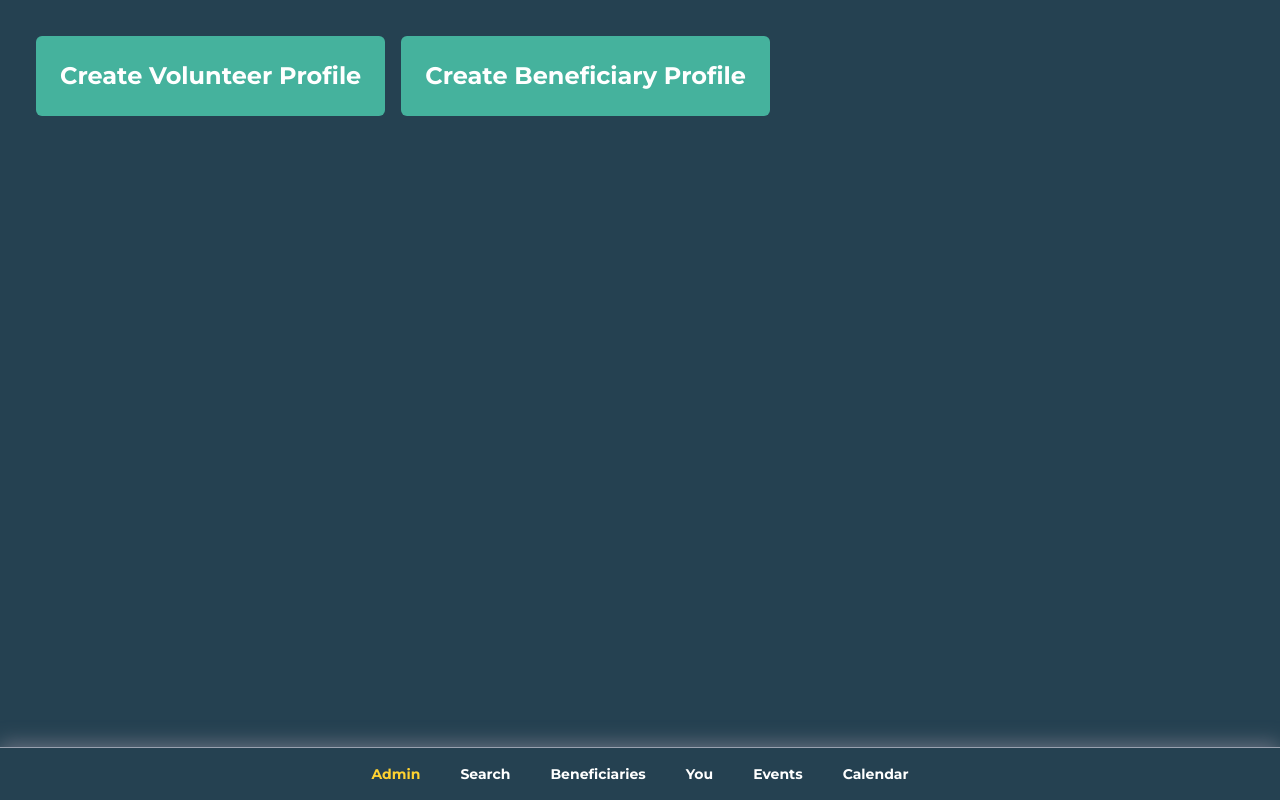
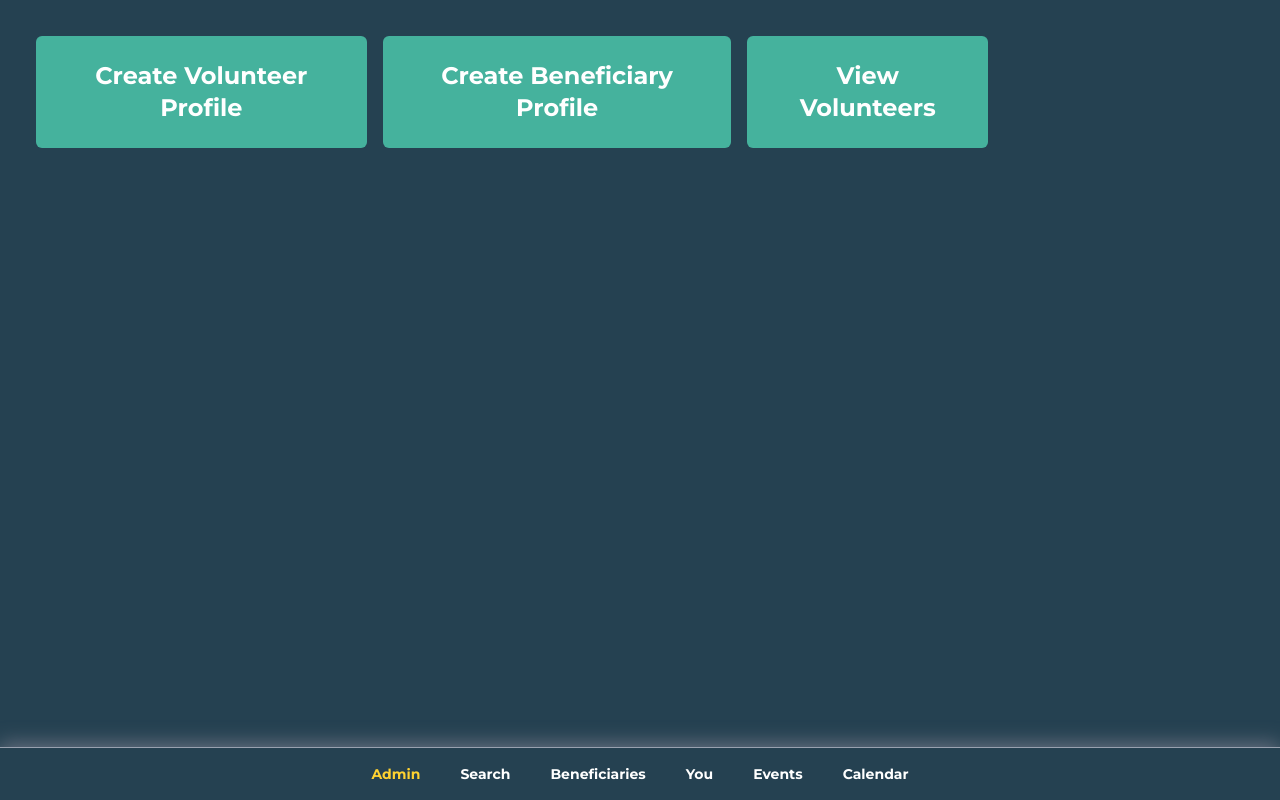
Before and after one commit to Parum-Lucis/csswengS16chai, a React (Vite) app: page /view-admin in a window 1280 px wide. Built offline with nearby package versions, Linux system fonts and the light colour scheme; no server answers; sample sign-in values are in the browser's storage.

Commit message:
set up time_to_live on creating volunteer and querying

```diff
--- a/models/volunteerType.ts
+++ b/models/volunteerType.ts
@@ -11,4 +11,5 @@ export interface Volunteer {
   sex: string;
   address: string;
   birthdate: Timestamp;
+  time_to_live: Timestamp | null;
 }
--- a/src/routes/Admin.tsx
+++ b/src/routes/Admin.tsx
@@ -11,6 +11,7 @@ function Admin() {
     const urls = [
         { name: "Create Volunteer Profile", pldt: "/create-volunteer-profile" },
         { name: "Create Beneficiary Profile", pldt: "/create-beneficiary-profile" },
+        { name: "View Volunteers", pldt: "/view-volunteer-list" },
     ];
 
     useEffect(() => {
@@ -25,7 +26,7 @@ function Admin() {
             {(
                 <div className="flex wrap-anywhere p-9 gap-4 font-[Montserrat] font-bold w-full max-w-5xl text-white">
                     {urls.map((ur) => (
-                        <NavLink to={ur.pldt}
+                        <NavLink to={ur.pldt} key={ur.name}
                             className="flex duration-100 bg-[#45B29D] rounded-md text-2xl text-center p-6 hover:bg-[#45b29c8a]"> {ur.name}</NavLink>
                     ))
                     }
--- a/src/routes/ProfileCreation.tsx
+++ b/src/routes/ProfileCreation.tsx
@@ -28,10 +28,11 @@ export function VolunteerProfileCreation() {
       first_name: formData.get("fName") as string,
       last_name: formData.get("lName") as string,
       is_admin: formData.get("dropdown") as string == "Admin",
-      birthdate: Timestamp.fromMillis(Date.parse(/*formData.get("") as string*/ "2000-01-01T00:00:00.001Z")),
+      birthdate: Timestamp.fromMillis(Date.parse(formData.get("birthdate") as string)),
       address: formData.get("address") as string,
       sex: formData.get("SexDropdown") as string,
       role: formData.get("dropdown") as string,
+      time_to_live: null
     }
     /*
     Error:
@@ -295,8 +296,8 @@ export function BeneficiaryProfileCreation() {
           birthdate: Timestamp.fromMillis(Date.parse(formData.get("birthdate") as string)),
           grade_level: Number(formData.get("gradelevel") as string),
           is_waitlisted: is_waitlisted,
+          time_to_live: null,
           guardians: guardians,
-          time_to_live: null,
           sex: formData.get("SexDropdown") as string, /* this was missing pala? */
         });
 
--- a/src/routes/ProfileList.tsx
+++ b/src/routes/ProfileList.tsx
@@ -239,7 +239,7 @@ export function VolunteerList() {
     } else {
       const fetchProfiles = async () => {
         setLoading(true); // display "fetching..."
-        const volunteerSnap = await getDocs(collection(db, "volunteers"));
+        const volunteerSnap = await getDocs(query(collection(db, "volunteers"), where("time_to_live", "==", null)));
         const profiles: any[] = [];
         let flag: boolean = false;
 
```
